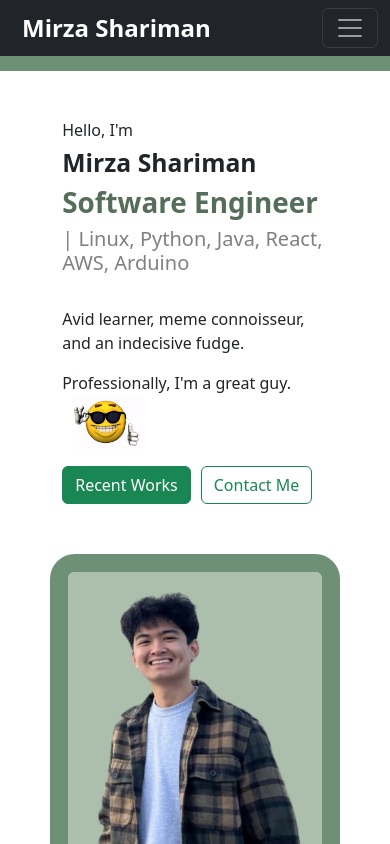
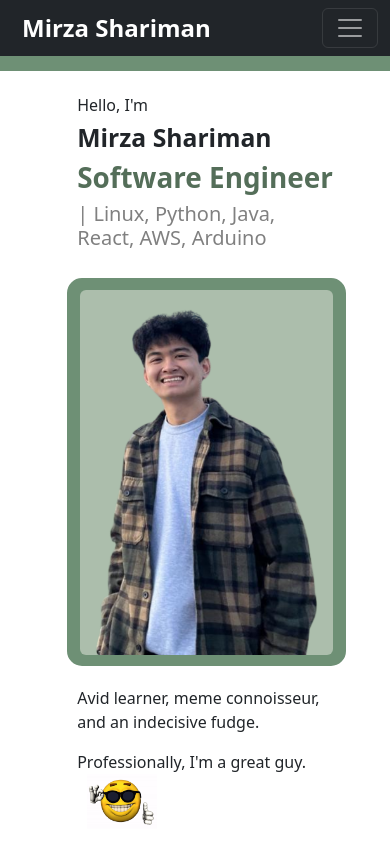
Before and after one commit to Azrim02/MirzaPortfolio, a React (Vite) app: page / in a window 390 px wide. Shown: the top 844 px of the page. Built offline with nearby package versions, Linux system fonts and the light colour scheme.

Commit message:
improved home page in mobile orientation
home page introduction div now uses grid instead of flex
the grid arranged the divs accordingly in mobile and desktop

```diff
--- a/src/pages/Home.jsx
+++ b/src/pages/Home.jsx
@@ -10,14 +10,14 @@ import InterestsGallery from '../components/InterestsGallery';
 export default function Home() {
   return (
     <div className="Home">
-      <div className="Intro">
-        <div>
+      <div className="IntroContainer">
+        <div className="Intro">
           <h6>Hello, I'm</h6>
           <h2><b>Mirza Shariman</b></h2>
           <h1 style={{ color: '#546e59' }}><b>Software Engineer</b></h1>
           <h5 style={{ color: 'gray' }}>| Linux, Python, Java, React, AWS, Arduino</h5>
-          {/* <Button as="a" variant='success'>Get Started</Button> */}
-          <br></br>
+        </div>
+        <div className="Desc">
           <p>Avid learner, meme connoisseur, and an indecisive fudge.</p>
           <p>Professionally, I'm a great guy. <img className="CoolEmoji" src={CoolEmoji} alt="cool emoji"/> </p>
           <Button as={Link} to="/entries" variant='success'>Recent Works</Button>
--- a/src/styles/home.scss
+++ b/src/styles/home.scss
@@ -7,24 +7,55 @@
     align-items: center;
 }
 
-.Intro {
-    display: flex;
-    flex-direction: row;
+.IntroContainer {
+    display: grid;
+    grid-template-columns: auto auto;
+    grid-template-areas:
+        "Intro CandidContainer"
+        "Desc CandidContainer";
     align-items: center;
+    justify-items: center;
+    // padding: 50px 0px;
+    //margin: 50px 0px;
+    gap: 5px;
+    padding: 5px;
+}
+
+.IntroContainer div {
+    //margin: 0 auto;
     justify-content: center;
-    // padding: 50px 0px;
-    margin: 50px 0px;
-    gap: 50px;
+    align-items: center;
+    padding: 0px 10px;
+    background-color: white;
+}
+
+.IntroContainer div.Intro {
+    grid-area: Intro;
+    font-size: 2.5rem;
+    font-weight: bold;
+    margin: 0;
+    text-align: left;
+}
+
+.IntroContainer div.Desc {
+    grid-area: Desc;
+    margin: 0;
+    text-align: left;
+}
+
+.IntroContainer .CandidContainer {
+    grid-area: CandidContainer;
 }
 
 .CandidContainer {
     display: flex;
     justify-content: center;
     align-items: center;
-    max-width: 35vh;
+    max-width: 33vh;
+    max-height: 46vh;
     height: auto;
     border: solid var(--color-primary) 18px;
-    border-radius: 25px;
+    border-radius: 15px;
 }
 
 .Candid {
@@ -80,6 +111,15 @@
         max-width: 90%;
         margin:  20px 5vh 0px 5vh;
     }
+    .IntroContainer {
+        grid-template-columns: 1fr;
+        grid-template-areas:
+            "Intro"
+            "CandidContainer"
+            "Desc";
+        gap: 20px;
+    }
+
     .Intro {
         flex-direction: column;
         justify-content: start;
```
